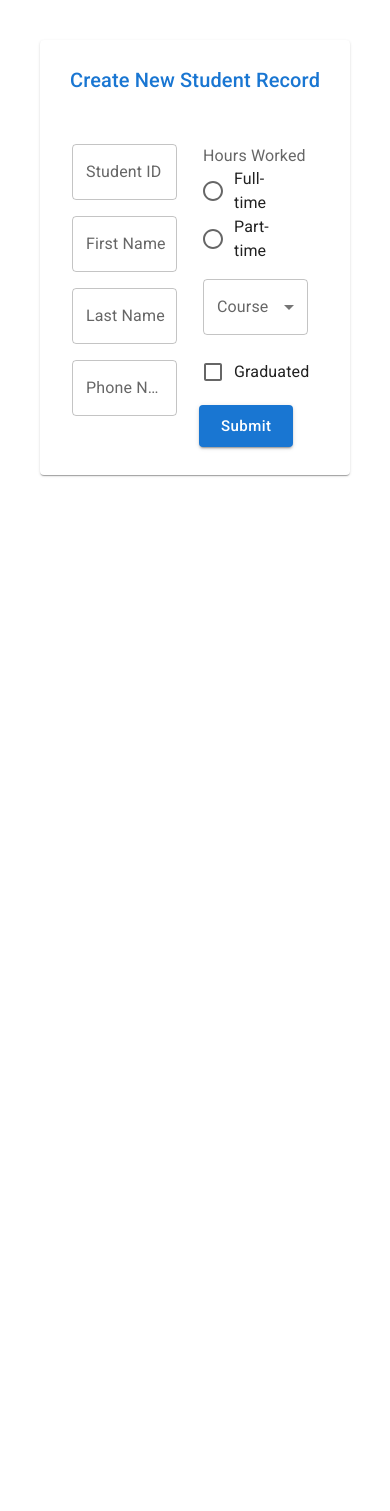
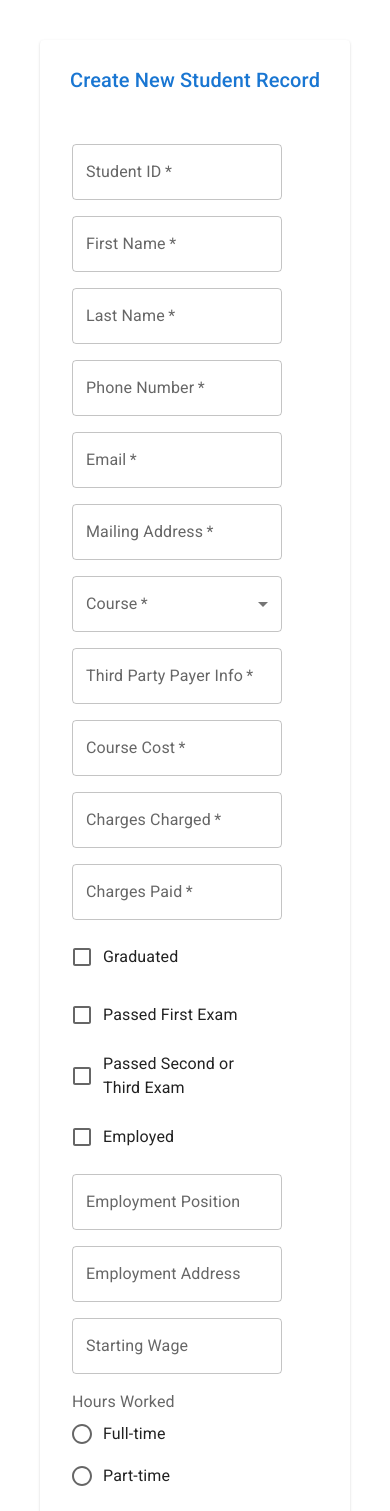
Before and after one commit to 0x5929/ST-SMS-FRONTEND-web-sms, a React (Create React App) app: page /create in a window 390 px wide. Shown: the top 1511 px of the page. Before the commit the page ends 844 px from the top, so only its background shows below. Built offline with nearby package versions, Linux system fonts and the light colour scheme.

Commit message:
added all fields needed for student record addition, and fixed responsiveness, next, lets handle err? and look at how to do tables

```diff
--- a/public/index.html
+++ b/public/index.html
@@ -3,7 +3,8 @@
   <head>
     <meta charset="utf-8" />
     <link rel="icon" href="%PUBLIC_URL%/favicon.ico" />
-    <meta name="viewport" content="width=device-width, initial-scale=1" />
+    <!-- <meta name="viewport" content="width=device-width, initial-scale=1" /> -->
+    <meta name="viewport" content="minimum-scale=1, initial-scale=1, width=device-width" />
     <meta name="theme-color" content="#000000" />
     <meta
       name="description"
--- a/src/components/controls/DatePicker.js
+++ b/src/components/controls/DatePicker.js
@@ -6,7 +6,7 @@ import { DatePicker as MuiDatePicker } from '@mui/lab';
 
 export default function DatePicker (props) {
 
-    const { name, label, value, onChange } = props;
+    const { name, label, value, onChange, ...others } = props;
 
     const convertToDefaultEventParam = (name, value) => ({
         target: {
@@ -18,13 +18,14 @@ export default function DatePicker (props) {
     return (
         <LocalizationProvider dateAdapter={AdapterDateFns}>
             <MuiDatePicker
-                disableFuture
                 label={label}
                 openTo="year"
                 views={['year', 'month', 'day']}
                 value={value}
                 onChange={date => onChange(convertToDefaultEventParam(name, date))}
                 renderInput={(params) => <TextField {...params} />}
+
+                {...others}
             />
         </LocalizationProvider>
 
--- a/src/components/controls/Input.js
+++ b/src/components/controls/Input.js
@@ -4,7 +4,7 @@ import TextField from '@mui/material/TextField';
 
 export default function Input(props) {
 
-    const { name, label, value, onChange } = props
+    const { name, label, value, onChange, ...others } = props
 
     return (
         <TextField
@@ -14,6 +14,8 @@ export default function Input(props) {
         name={name}
         value={value}
         onChange={onChange}
+
+        {...others}
     />
     );
 }
--- a/src/components/controls/Select.js
+++ b/src/components/controls/Select.js
@@ -3,10 +3,11 @@ import React from 'react';
 
 export default function Select(props) {
 
-    const {name, label, value, onChange, options } = props;
+    const {name, label, value, onChange, required, options } = props;
     return (
         <FormControl
             variant="outlined"
+            required={required}
         >
             <InputLabel>{label}</InputLabel>
             <MuiSelect
--- a/src/pages/Create/CreateForm.js
+++ b/src/pages/Create/CreateForm.js
@@ -59,34 +59,148 @@ export default function CreateForm() {
                     sx={{ marginBottom:  5}}
                 />
             </Grid>
-            <Grid item xs={6}>
-
+            <Grid item sm={6} xs={12}>
                 <Controls.Input
                     name="studentId"
                     label="Student ID"
                     value={values.studentId}
                     onChange={handleInputChange}
+                    required
                 />
                 <Controls.Input
                     name="firstName"
                     label="First Name"
                     value={values.firstName}
                     onChange={handleInputChange}
+                    required
                 />
                 <Controls.Input
                     name="lastName"
                     label="Last Name"
                     value={values.lastName}
                     onChange={handleInputChange}
+                    required
                 />
                 <Controls.Input
                     name="phoneNumber"
                     label="Phone Number"
                     value={values.phoneNumber}
                     onChange={handleInputChange}
+                    required
+                />
+                <Controls.Input
+                    name="email"
+                    label="Email"
+                    value={values.email}
+                    onChange={handleInputChange}
+                    required
+                />
+                <Controls.Input
+                    name="mailingAddress"
+                    label="Mailing Address"
+                    value={values.mailingAddress}
+                    onChange={handleInputChange}
+                    required
+                />
+                <Controls.Select
+                    name="course"
+                    label="Course"
+                    value={values.course}
+                    onChange={handleInputChange}
+                    options={createService.getHoursWorkedOptions()}
+                    required
+                />
+                <Controls.DatePicker
+                    name="startDate"
+                    label="Program Start Date"
+                    value={values.startDate}
+                    onChange={handleInputChange}
+                />
+                <Controls.DatePicker
+                    name="completionDate"
+                    label="Program Completion Date"
+                    value={values.completionDate}
+                    onChange={handleInputChange}
+                />
+                <Controls.DatePicker
+                    name="dateEnrollmentAgreementSigned"
+                    label="Date Enrollment Agreement Signed"
+                    value={values.dateEnrollmentAgreementSigned}
+                    onChange={handleInputChange}
+                    disableFuture
+                />
+                <Controls.Input
+                    name="thirdPartyPayerInfo"
+                    label="Third Party Payer Info"
+                    value={values.thirdPartyPayerInfo}
+                    onChange={handleInputChange}
+                    required
+                />
+                <Controls.Input
+                    name="courseCost"
+                    label="Course Cost"
+                    value={values.courseCost}
+                    onChange={handleInputChange}
+                    required
+                />
+                <Controls.Input
+                    name="chargesCharged"
+                    label="Charges Charged"
+                    value={values.chargesCharged}
+                    onChange={handleInputChange}
+                    required
+                />
+                <Controls.Input
+                    name="chargesPaid"
+                    label="Charges Paid"
+                    value={values.chargesPaid}
+                    onChange={handleInputChange}
+                    required
                 />
             </Grid>
-            <Grid item xs={6}>
+            <Grid item sm={6} xs={12}>
+                <Controls.Checkbox
+                    name="graduated"
+                    label="Graduated"
+                    value={values.graduated}
+                    onChange={handleInputChange}
+                />
+                <Controls.Checkbox
+                    name="passedFirstExam"
+                    label="Passed First Exam"
+                    value={values.passedFirstExam}
+                    onChange={handleInputChange}
+                />
+                <Controls.Checkbox
+                    name="passedSecondOrThird"
+                    label="Passed Second or Third Exam"
+                    value={values.passedSecondOrThird}
+                    onChange={handleInputChange}
+                />
+                <Controls.Checkbox
+                    name="employed"
+                    label="Employed"
+                    value={values.employed}
+                    onChange={handleInputChange}
+                />
+                <Controls.Input
+                    name="position"
+                    label="Employment Position"
+                    value={values.position}
+                    onChange={handleInputChange}
+                />
+                <Controls.Input
+                    name="employmentAddress"
+                    label="Employment Address"
+                    value={values.employmentAddress}
+                    onChange={handleInputChange}
+                />
+                <Controls.Input
+                    name="startingWage"
+                    label="Starting Wage"
+                    value={values.startingWage}
+                    onChange={handleInputChange}
+                />
                 <Controls.RadioGroup
                     name="hoursWorked"
                     label="Hours Worked"
@@ -94,29 +208,21 @@ export default function CreateForm() {
                     onChange={handleInputChange}
                     items={hoursWorkedItems}
                 />
-                <Controls.Select
-                    name="course"
-                    label="Course"
-                    value={values.course}
+                <Controls.Input
+                    name="descriptionAttempts"
+                    label="Comments"
+                    value={values.descriptionAttempts}
                     onChange={handleInputChange}
-                    options={createService.getHoursWorkedOptions()}
-
-                />
-                <Controls.DatePicker
-                    name="startDate"
-                    label="Program Start Date"
-                    value={values.startDate}
-                    onChange={handleInputChange}
-                />
-                <Controls.Checkbox
-                    name="graduated"
-                    label="Graduated"
-                    value={values.graduated}
-                    onChange={handleInputChange}
+                    multiline
+                    rows={7}
                 />
                 <Controls.Button
                     type="submit"
                     text="Submit"
+                />
+                <Controls.Button
+                    color="secondary"
+                    text="Cancel"
                 />
             </Grid>
         </Grid>
```
